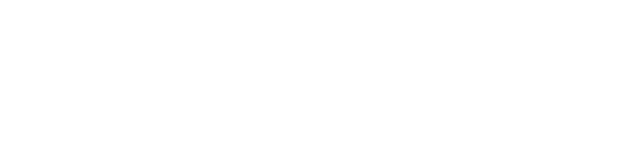
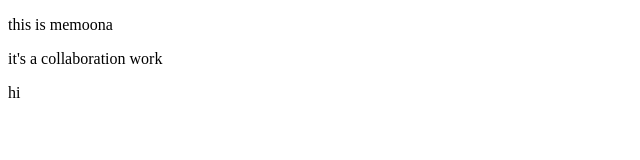
Before and after one commit to fatima-897/folder, a plain HTML site: page index.html in a window 1280 px wide. Shown: the whole page, without its empty margins (0-640 px from the left). Drawn offline with Linux system fonts and the light colour scheme.

Commit message:
this is changed

```diff
--- a/index.html
+++ b/index.html
@@ -4,8 +4,11 @@
     <meta charset="UTF-8">
     <meta name="viewport" content="width=device-width, initial-scale=1.0">
     <title>My project work</title>
+
 </head>
 <body>
-
+    <p>this is memoona</p>
+    <p>it's a collaboration work</p>
+    <p>hi</p>
 </body>
 </html>
```
